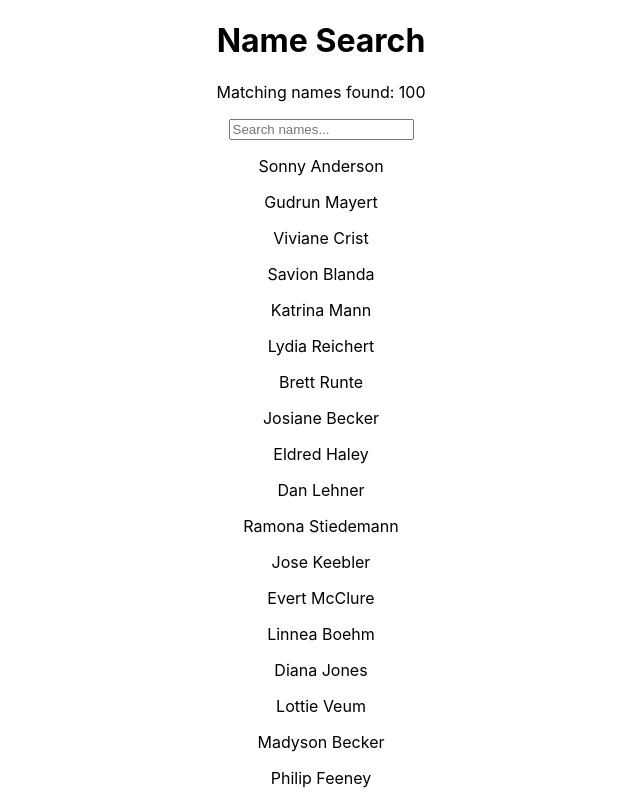
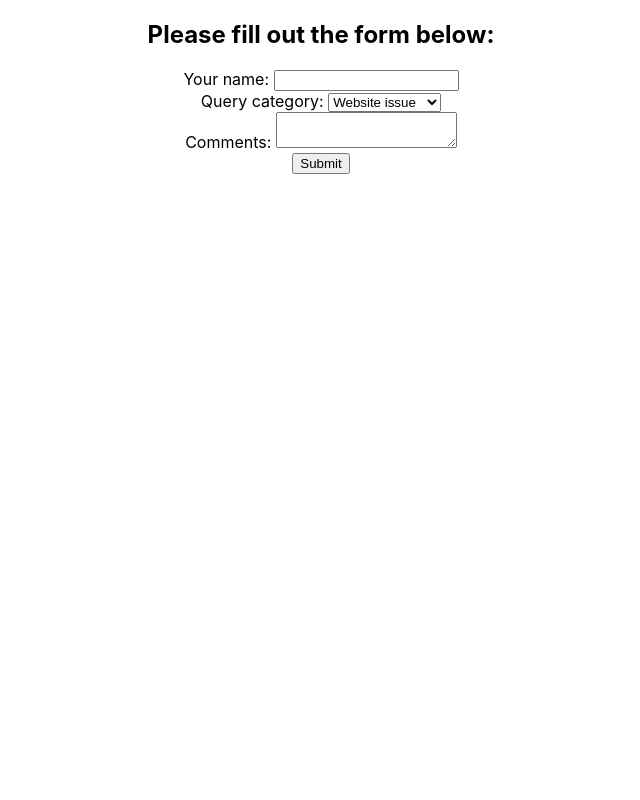
Before and after one commit to csilfverskiold/gitpod-react, a React (Create React App) app in the folder my-app/: page / in a window 1280 px wide. Shown: the top 800 px of the page, without its empty margins (319-959 px from the left). Built offline with nearby package versions, Linux system fonts and the light colour scheme.

Commit message:
Add functional component using useState method

```diff
--- a/my-app/src/App.js
+++ b/my-app/src/App.js
@@ -17,6 +17,7 @@
 import ControlledForms from './components/ControlledForms';
 import UncontrolledForms from './components/UncontrolledForms';
 import SearchBar from './components/SearchBar';
+import ControlledFormsHooks from './components/ControlledFormsHooks';
 
 // 4. Use functional/class component
 // 5.0 Pass in prop (name, greeting, age) as JSX
@@ -38,8 +39,9 @@
       <LifeCyclesCDU />
       <LifeCyclesCWU />
       <ControlledForms />
-      <UncontrolledForms />*/}
-      <SearchBar />
+      <UncontrolledForms />
+      <SearchBar /> */}
+      <ControlledFormsHooks />
     </div>
   );
 }
--- /dev/null
+++ b/my-app/src/components/ControlledFormsHooks.js
@@ -0,0 +1,42 @@
+// Hooks in React
+// Showcasing useState()
+
+import React, {useState} from 'react'
+
+function ControlledFormsHooks() {
+    const [name, setName] = useState('');
+    const [category, setCategory] = useState('website');
+    const [comments, setComments] = useState('');
+    const handleSubmit = (e) => {
+        e.preventDefault();
+        console.log(name, category, comments);
+    }
+
+    return (
+        <div>
+            <h2>Please fill out the form below: </h2>
+            <form onSubmit={handleSubmit}>
+                <div>
+                    <label htmlFor="id-name">Your name: </label>
+                    <input value={name} onChange={(e) => setName(e.target.value)} id="id-name" name="name" type="text" />
+                </div>
+
+                <div>
+                <label htmlFor="id-category">Query category: </label>
+                    <select id="id-category" name="category" value={category} onChange={(e) => setCategory(e.target.value)}>
+                        <option value="website">Website issue</option>
+                        <option value="order">Order issue</option>
+                        <option value="general">General inquiry</option>
+                    </select>
+                </div>
+                <div>
+                    <label htmlFor="id-comments">Comments: </label>
+                    <textarea id="id-comments" name="comments" value={comments} onChange={(e) => setComments(e.target.value)} />
+                </div>
+                <input type="submit" value="Submit" />
+            </form>
+        </div>
+    )
+}
+
+export default ControlledFormsHooks
```
